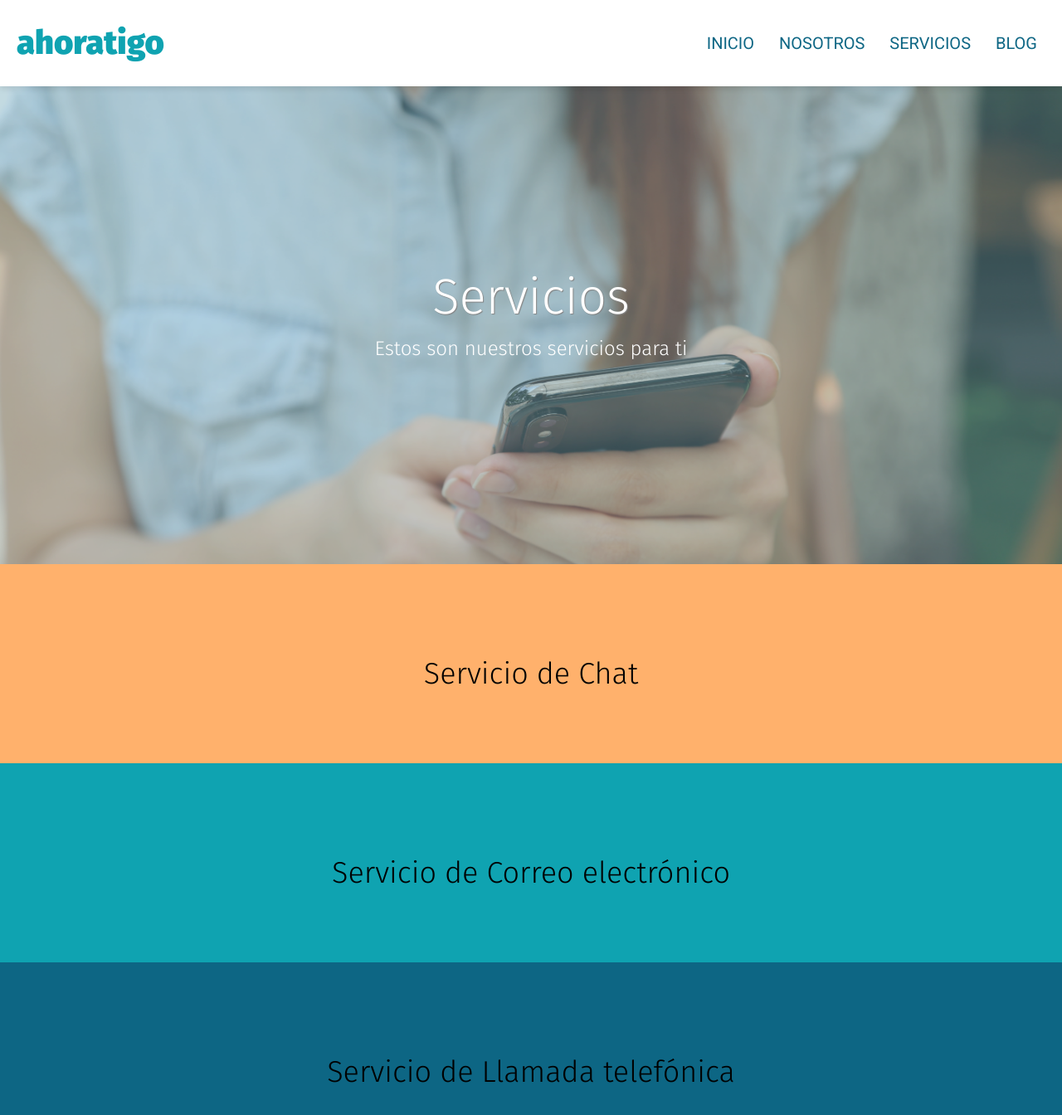
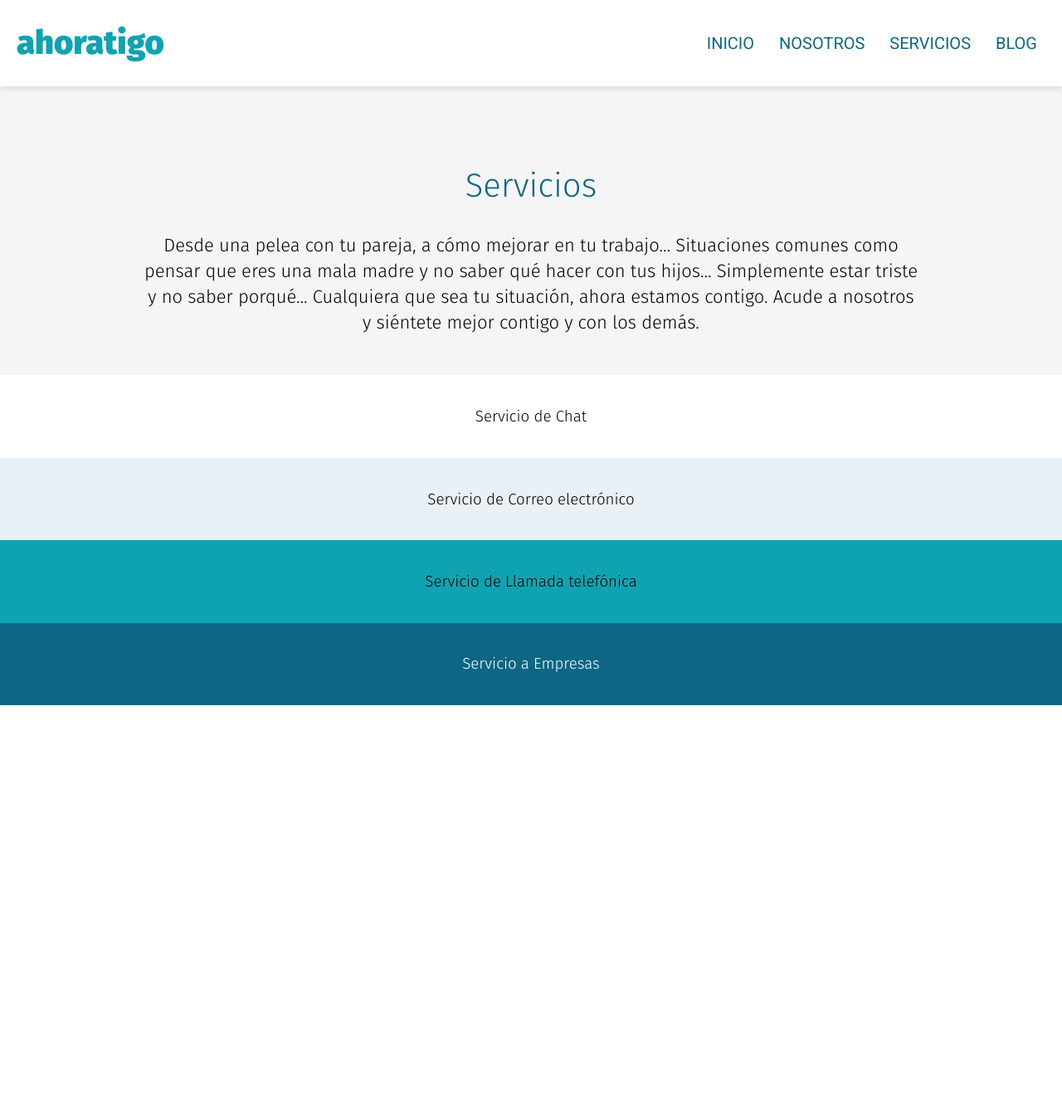
Before and after one commit to sukabal/sukabal.github.io, a Jekyll site: the page built from servicios.html, in a window 1280 px wide and 1400 px high. Shown: the top 1344 px of the window at 83% size. Built offline with Jekyll 4.4.1, drawn with Linux system fonts in a browser that asks for light colours.

Commit message:
fix: style for nosotros & servicios

```diff
--- a/_layouts/default.html
+++ b/_layouts/default.html
@@ -24,11 +24,6 @@
     {{ content }}
 
   </div>
-  <!-- <footer>
-    <ul>
-      <li><a href="mailto:xxx@gmail.com">email</a></li>
-    </ul>
-  </footer> -->
 </body>
 
 </html>
--- a/css/main.scss
+++ b/css/main.scss
@@ -14,7 +14,7 @@ $accent-light-color: #FFB16C;
 
 $white-color: white;
 $black-color: #000;
-$grey-color: #666;
+$grey-color: whitesmoke;
 $grey-light-color: #E9F1F7;
 
 
@@ -69,15 +69,23 @@ body {
   box-shadow: inset 0 0 0 100vmax rgba($primary-color, .3);
 }
 
-.pageTitle {
+.mainTitle {
   color: $white-color;
   font-size: 60px;
   font-family: $font-family-title;
   font-weight: 300;
-  text-shadow: 1px 1px 1px $grey-color;
+  text-shadow: 1px 1px 1px #666;
   text-align: center;
   margin: auto;
   padding-bottom: 10px;
+}
+
+.pageTitle {
+  color: $primary-color;
+  font-size: 40px;
+  font-family: $font-family-title;
+  font-weight: 300;
+  margin-top: 100px;
 }
 
 .subtitle {
@@ -95,6 +103,13 @@ body {
   // text-decoration: none;
 }
 
+.profileImg {
+  border: 2px $primary-color solid;
+  border-radius: 50%;
+  padding: 20px;
+  max-width: 300px;
+}
+
 /* */
 .band {
   min-height: 200px;
@@ -104,12 +119,19 @@ body {
   flex-direction: column;
   align-items: center;
 
+  &--mini {
+    min-height: 0px;
+
+    h3 {
+      font-weight: 300;
+    }
+  }
+
   h2 {
     font-weight: 300;
     text-align: center;
     font-size: 36px;
     padding-top: 60px;
-
   }
 }
 
--- a/index.html
+++ b/index.html
@@ -4,7 +4,7 @@ title: Bienvenido a -ahoratigo-
 ---
 <div class="headerImage">
   <div class="textContainer">
-    <h1 class="pageTitle">¿Tienes un problema y necesitas consejo?</h1>
+    <h1 class="mainTitle">¿Tienes un problema y necesitas consejo?</h1>
     <p class="subtitle">Ahora te podemos ayudar de forma rápida y profesional allí dónde te encuentres. Ahora
       siempre estamos contigo.</p>
   </div>
--- a/servicios.html
+++ b/servicios.html
@@ -2,25 +2,28 @@
 layout: default
 title: Nuestros servicios para ti
 ---
-<div class="headerImage">
-  <div class="textContainer">
-    <h1 class="pageTitle">Servicios</h1>
-    <p class="subtitle">Estos son nuestros servicios para ti</p>
-  </div>
-</div>
 
-<section class="band bg-accent-light">
-  <h2>Servicio de Chat</h2>
+<section class="band bg-grey">
+  <h1 class="pageTitle">Servicios</h1>
+  <p class="section-paragraph">
+    Desde una pelea con tu pareja, a cómo mejorar en tu trabajo... Situaciones comunes como pensar que eres una mala
+    madre y no saber qué hacer con tus hijos... Simplemente estar triste y no saber porqué... Cualquiera que sea tu
+    situación, ahora estamos contigo. Acude a nosotros y siéntete mejor contigo y con los demás.
+  </p>
 </section>
 
-<section class="band bg-secondary">
-  <h2>Servicio de Correo electrónico</h2>
+<section class="band band--mini">
+  <h3>Servicio de Chat</h3>
 </section>
 
-<section class="band bg-primary">
-  <h2>Servicio de Llamada telefónica</h2>
+<section class="band band--mini bg-light-grey">
+  <h3>Servicio de Correo electrónico</h3>
 </section>
 
-<section class="band bg-primary">
-  <h2>Servicio a Empresas</h2>
+<section class="band band--mini bg-secondary">
+  <h3>Servicio de Llamada telefónica</h3>
 </section>
+
+<section class="band band--mini bg-primary">
+  <h3 class="color-white">Servicio a Empresas</h3>
+</section>
```
Also changed, not shown: other parts of index.html (+2 -2 lines), nosotros.html (+18 -8 lines), media/profile.png (added).
